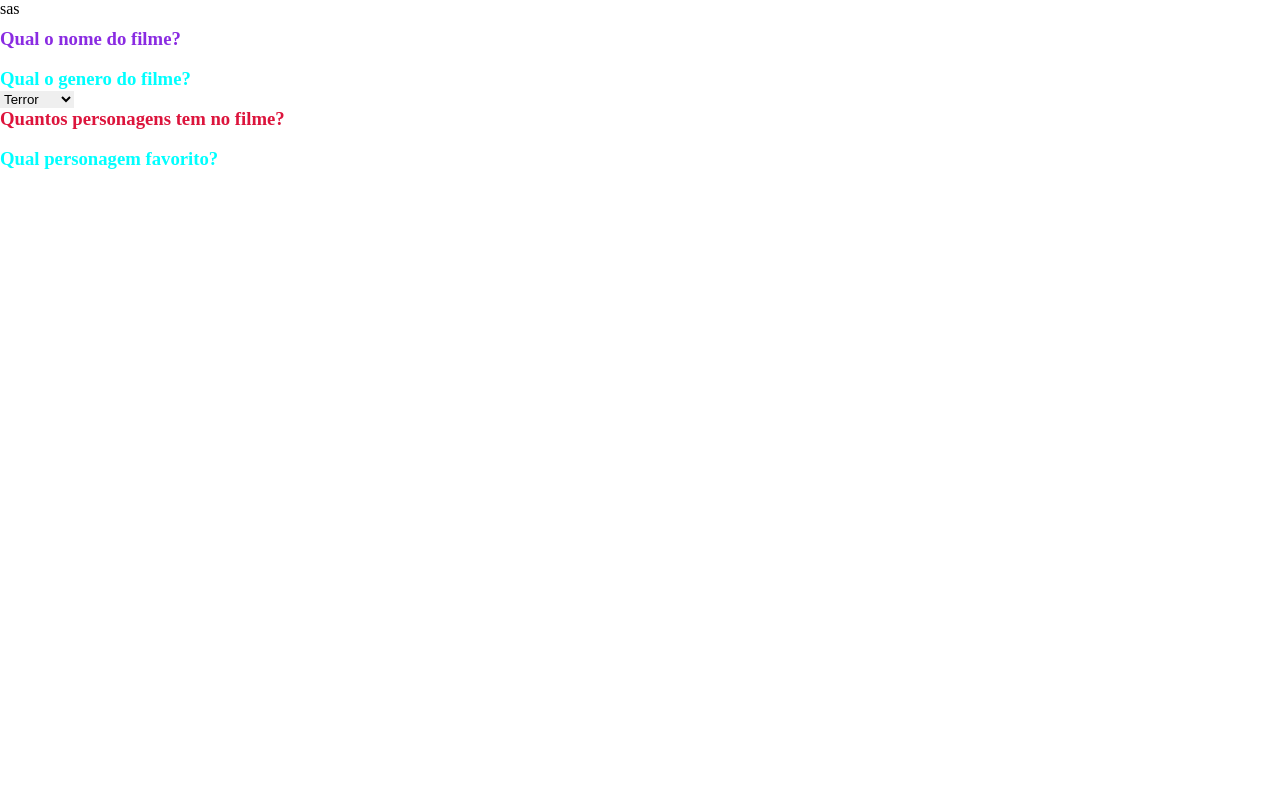
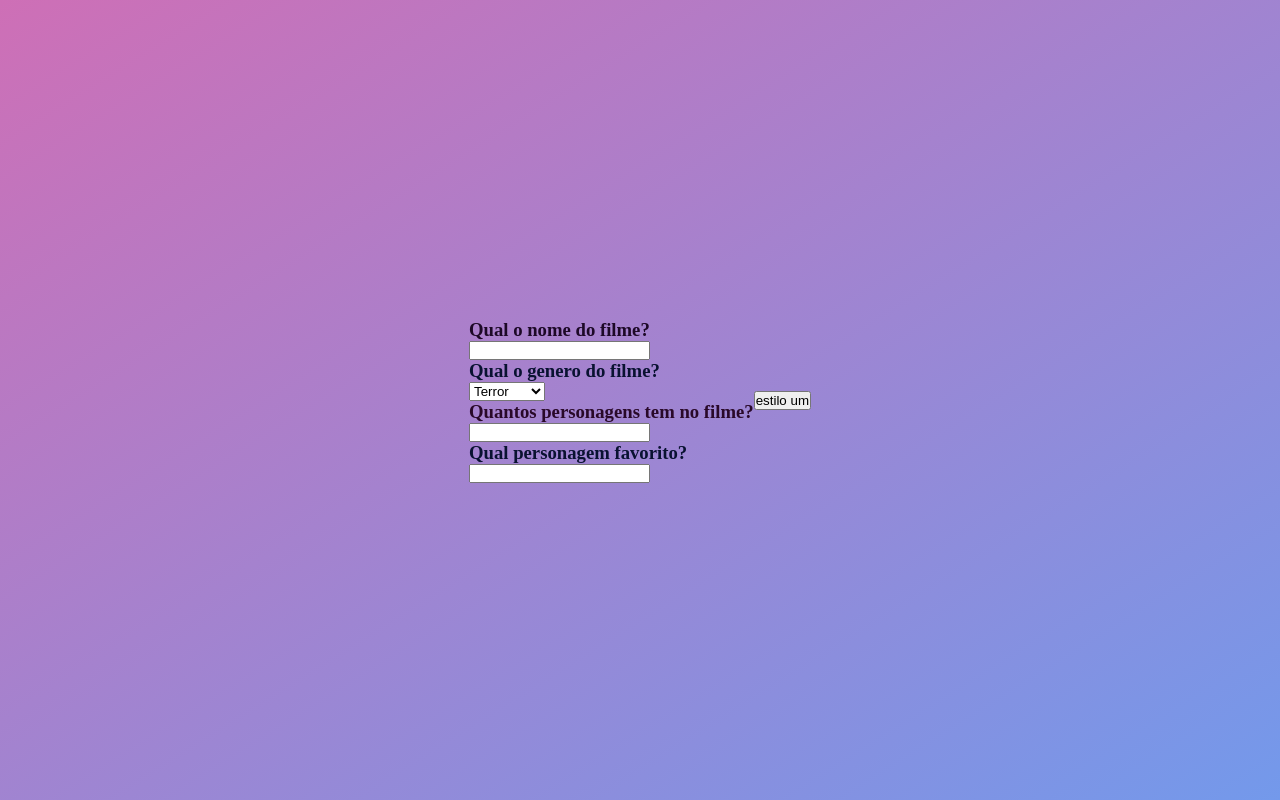
Before and after one commit to AnaDebastiani/Formul-rio, a plain HTML site: page index.html in a window 1280 px wide. Drawn offline with Linux system fonts and the light colour scheme.

Commit message:
design do formulário

```diff
--- a/index.html
+++ b/index.html
@@ -7,8 +7,10 @@
     <title>Form</title>
     <link rel="stylesheet"type="text/css" href="styled.css">
 
-</head>sas
+
+</head>
 <body>
+
     <div class="filme">
         <form>
             <label id="morango">
@@ -38,6 +40,7 @@
                 <input type="text"/>
             </label>
         </form>
+        <button> estilo um</button>
     </div>
 
 
--- a/styled.css
+++ b/styled.css
@@ -1,28 +1,37 @@
     *{
-        padding: 0;
-        margin: 0;
-        border: 0;
+        padding: 0px;
+        margin: 0px;
+
     }
+
+    body{
+        background-image: linear-gradient(to bottom right, rgb(206, 111, 182), rgb(115, 153, 235));
+
+    }
+
     .filme{
         width: 100%;
-        height: 100%;
+        height: 100vh;
         display: flex;
-        flex-direction: row;sss
         justify-content: center;
-        elign-items: center;
-    }
-    form{
-        margin-top: 10px;
+        align-items: center;
+
 
     }
     .banana{
-        color:aqua;
+        color:rgb(9, 18, 49);
 
     }
     #morango{
-        color:blueviolet;
+        color:rgb(29, 9, 39);
 
     }
     #bergamota{
-        color:crimson;
+        color:rgb(41, 9, 41);
+
     }
+
+
+    form{
+        margin-top: 1px;
+    }
```
